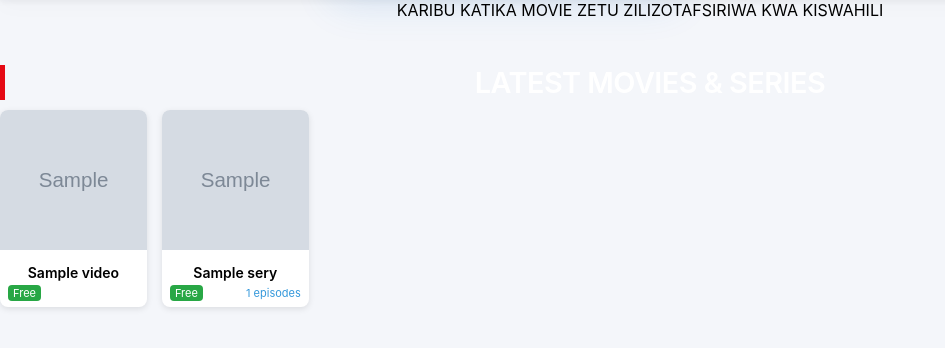
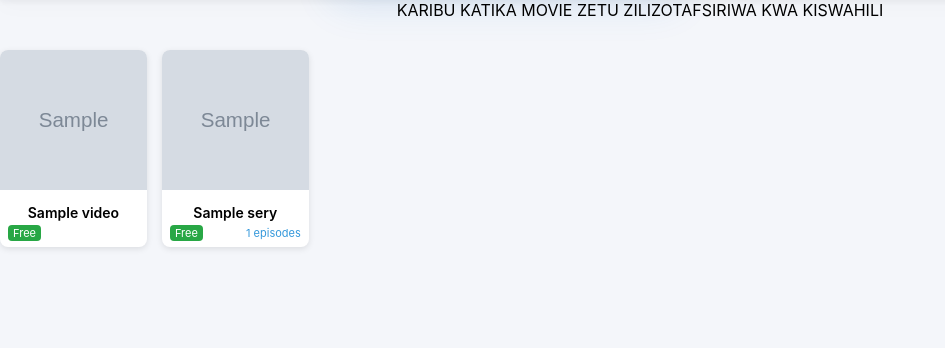
Before and after one commit to Mnemba-org/movies, a Flask app: page / in a window 1280 px wide. Shown: the part 118-466 px from the top of the page, without its empty margins (0-945 px from the left). Run offline with Flask 3, Linux system fonts and the light colour scheme; tables that the repository leaves empty hold one stand-in row (values such as "Sample post"); grey boxes marked "Sample" are stand-in pictures; some libraries are stand-ins or nearby versions.

Commit message:
Update home.html

```diff
--- a/templates/home.html
+++ b/templates/home.html
@@ -18,7 +18,6 @@
 
 
 
-    <h2 style="color: #fff; margin: 15px 0 10px; font-size: 1.8rem; border-left: 5px solid #e50914; padding-left: 15px;">LATEST MOVIES & SERIES</h2>
 
     <div class="series-grid">
         {% for content in mixed_content %}
```
